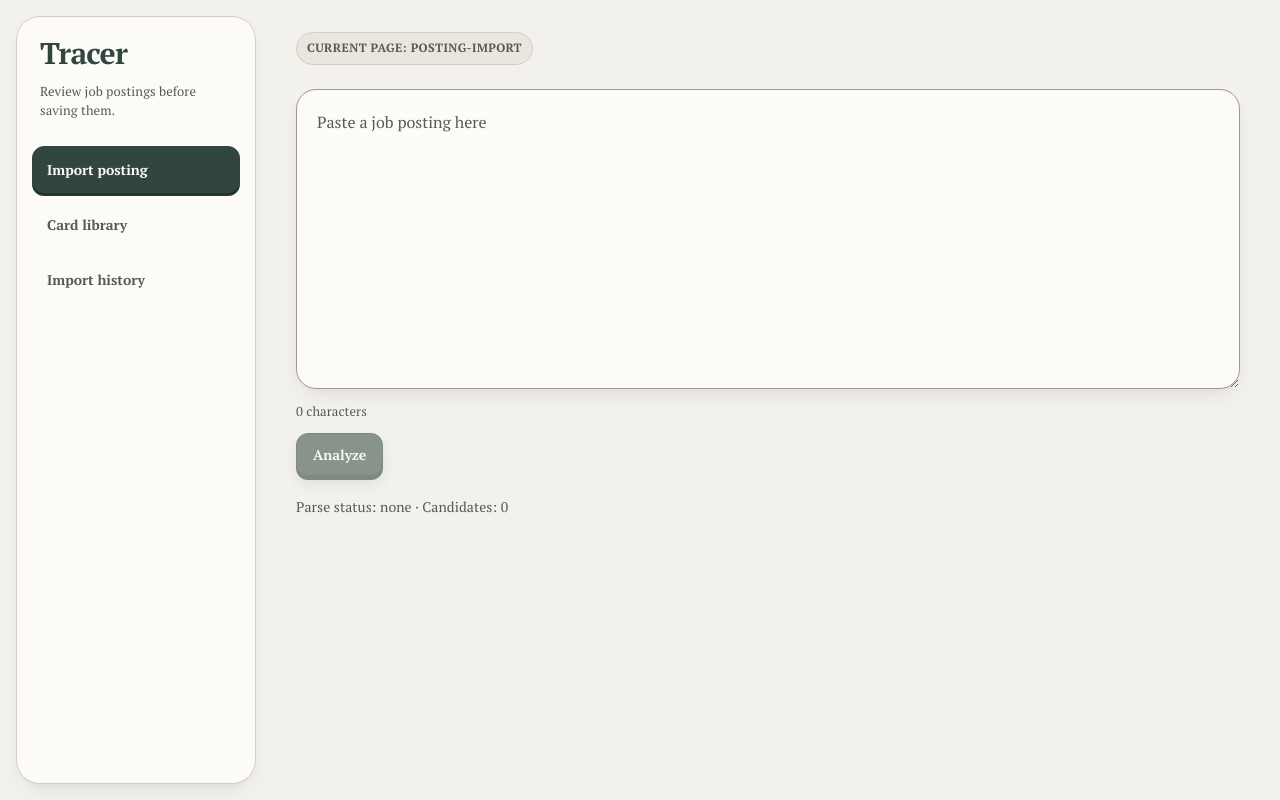
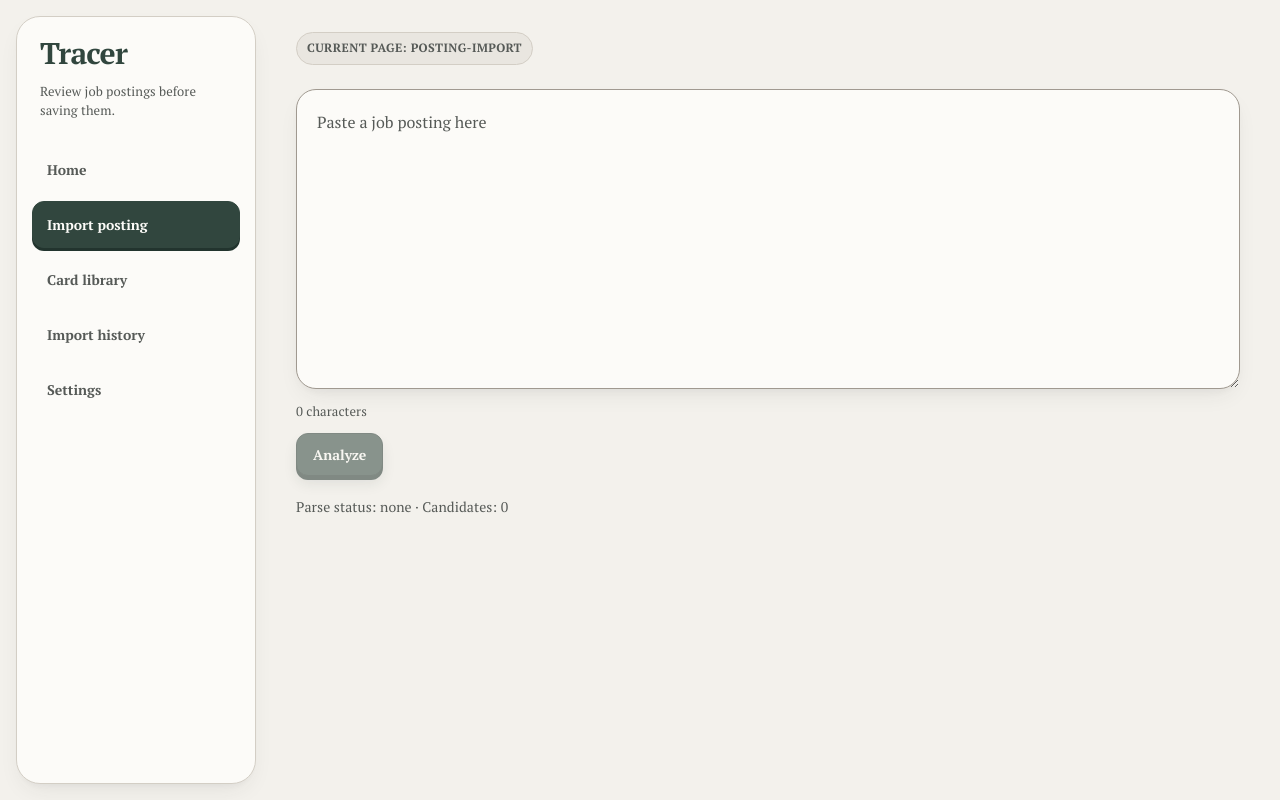
Before and after one commit to dylanxc-cnde/Tracer, a React (Vite) app in the folder frontend/: page / in a window 1280 px wide. Built offline with nearby package versions, Linux system fonts and the light colour scheme.

Commit message:
feat: add homepage and settingspage

```diff
--- a/frontend/src/App.tsx
+++ b/frontend/src/App.tsx
@@ -1,13 +1,17 @@
 import { useState } from 'react'
 import './App.css'
 import { CardLibraryPage } from './pages/CardLibraryPage'
+import { HomePage } from './pages/HomePage'
 import { ImportHistoryPage } from './pages/ImportHistoryPage'
 import { PostingImportPage } from './pages/PostingImportPage'
+import { SettingsPage } from './pages/SettingsPage'
 
 type AppPage =
+  | 'home'
   | 'posting-import'
   | 'card-library'
   | 'import-history'
+  | 'settings'
 
 function App() {
   const [currentPage, setCurrentPage] = useState<AppPage>('posting-import')
@@ -20,6 +24,15 @@ function App() {
       </p>
 
       <nav className="app-shell__navigation" aria-label="Main navigation">
+        <button
+          className="app-shell__navigation-button"
+          type="button"
+          onClick={() => setCurrentPage('home')}
+          disabled={currentPage === 'home'}
+        >
+          Home
+        </button>
+
         <button
           className="app-shell__navigation-button"
           type="button"
@@ -46,13 +59,24 @@ function App() {
         >
           Import history
         </button>
+
+        <button
+          className="app-shell__navigation-button"
+          type="button"
+          onClick={() => setCurrentPage('settings')}
+          disabled={currentPage === 'settings'}
+        >
+          Settings
+        </button>
       </nav>
 
       <p className="app-shell__current-page">Current page: {currentPage}</p>
 
+      {currentPage === 'home' && <HomePage />}
       {currentPage === 'posting-import' && <PostingImportPage />}
       {currentPage === 'card-library' && <CardLibraryPage />}
       {currentPage === 'import-history' && <ImportHistoryPage />}
+      {currentPage === 'settings' && <SettingsPage />}
     </main>
   )
 }
--- /dev/null
+++ b/frontend/src/pages/HomePage.tsx
@@ -0,0 +1,7 @@
+export function HomePage() {
+  return (
+    <section className="home-page">
+      <h2>Home</h2>
+    </section>
+  )
+}
--- /dev/null
+++ b/frontend/src/pages/SettingsPage.tsx
@@ -0,0 +1,7 @@
+export function SettingsPage() {
+  return (
+    <section className="settings-page">
+      <h2>Settings</h2>
+    </section>
+  )
+}
```
